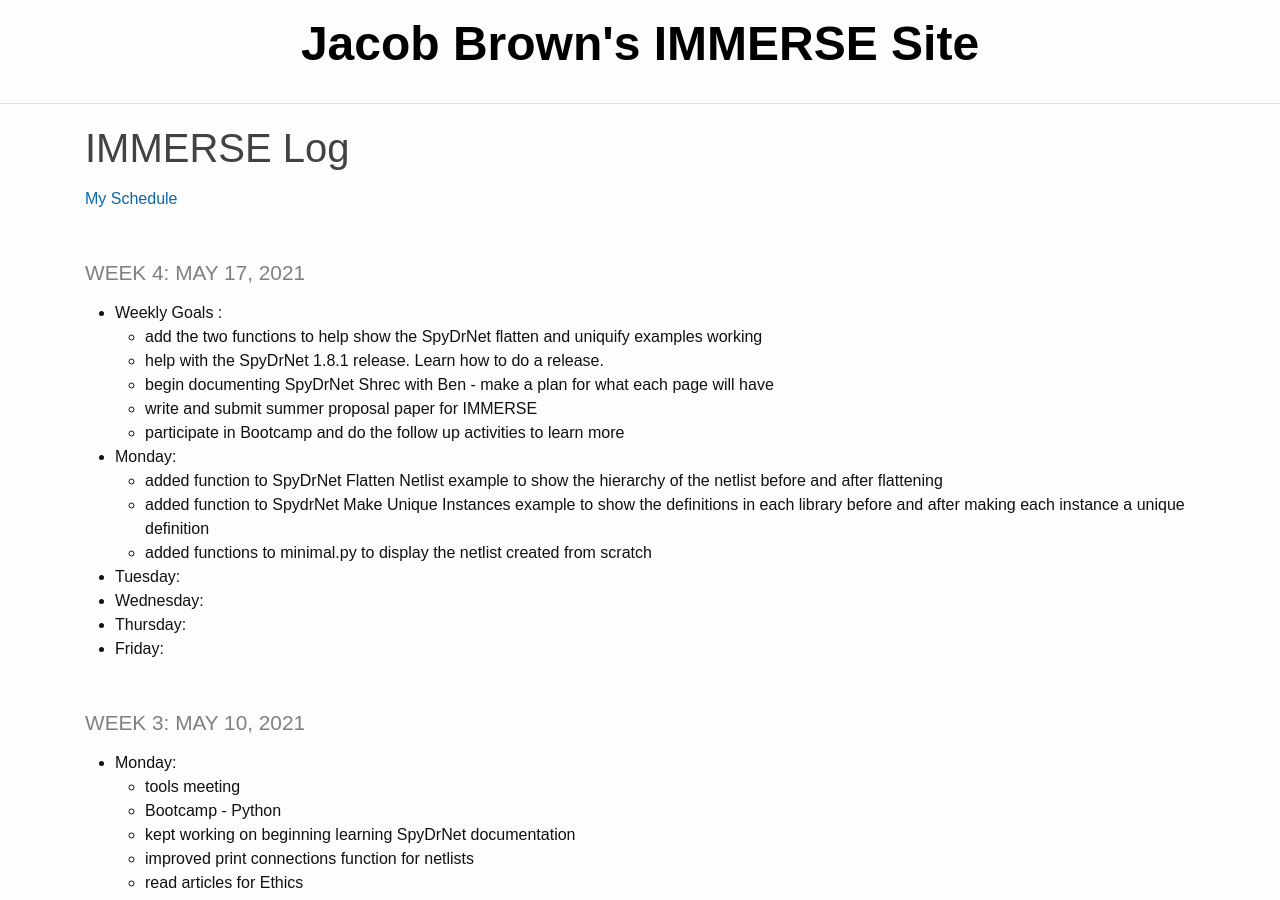
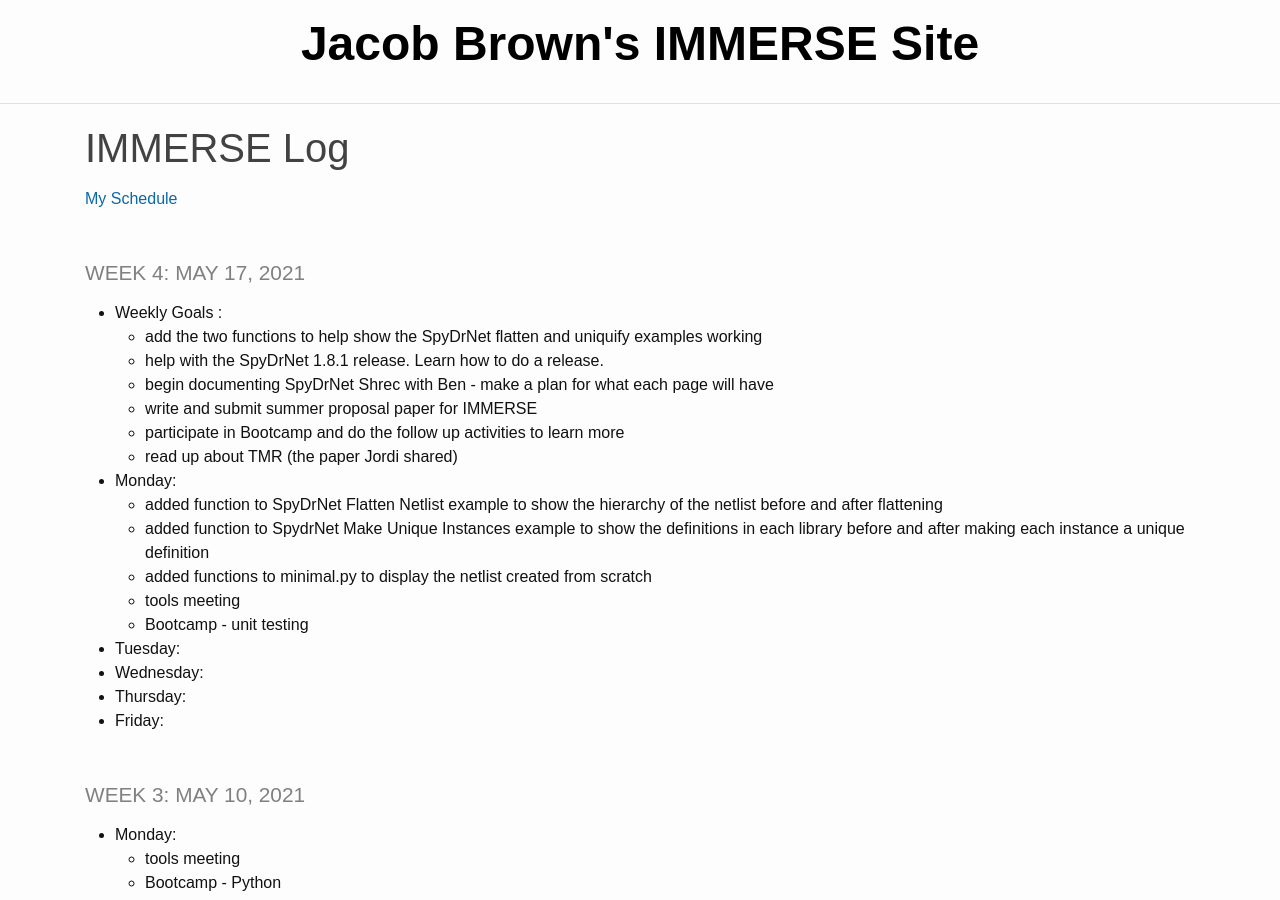
Before and after one commit to jacobdbrown4/jacob_brown, a Jekyll site: the page built from _pages/log.md, in a window 1280 px wide and 900 px high. Built offline with Jekyll 4.4.1, drawn with Linux system fonts in a browser that asks for light colours.

Commit message:
updated log

```diff
--- a/_pages/log.md
+++ b/_pages/log.md
@@ -12,11 +12,14 @@ title: IMMERSE Log
   * begin documenting SpyDrNet Shrec with Ben - make a plan for what each page will have
   * write and submit summer proposal paper for IMMERSE
   * participate in Bootcamp and do the follow up activities to learn more
+  * read up about TMR (the paper Jordi shared)
 
 * **Monday**:
   * added function to SpyDrNet Flatten Netlist example to show the hierarchy of the netlist before and after flattening
   * added function  to SpydrNet Make Unique Instances example to show the definitions in each library before and after making each instance a unique definition
   * added functions to minimal.py to display the netlist created from scratch
+  * tools meeting
+  * Bootcamp - unit testing
 * **Tuesday**:
 * **Wednesday**:
 * **Thursday**:
```
